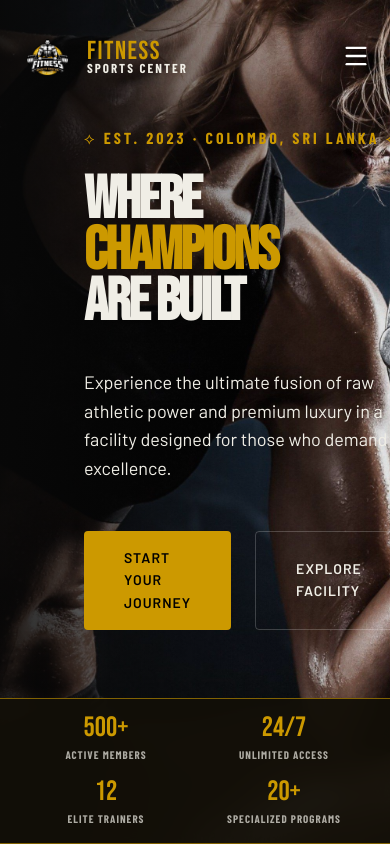
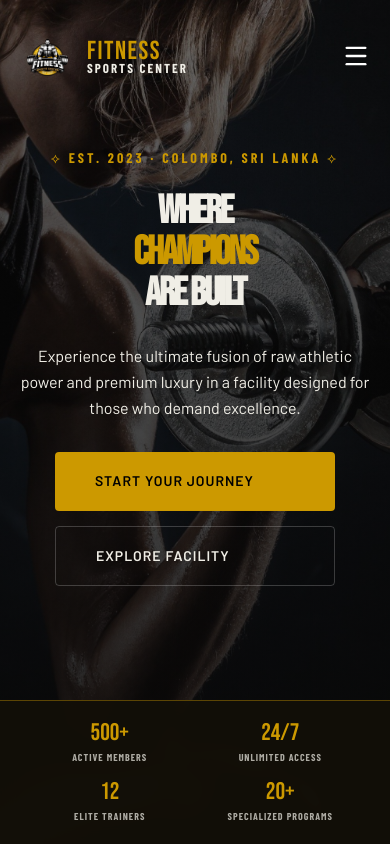
Before and after one commit to cheshanth-14/fitness_web, a React (Vite) app: page / in a window 390 px wide. Shown: the top 844 px of the page. Built offline with nearby package versions, Linux system fonts and the light colour scheme.

Commit message:
feat: Implement responsive Navbar component with mobile menu and initial Hero section styling.

```diff
--- a/src/components/Navbar.css
+++ b/src/components/Navbar.css
@@ -106,16 +106,22 @@
 /* Mobile Menu */
 .mobile-menu {
   position: fixed;
-  inset: 0;
-  background-color: var(--bg-black);
+  top: 0;
+  left: 0;
+  width: 100vw;
+  height: 100vh;
+  background-color: #080808; /* Explicit solid black */
   z-index: 1001;
   display: flex;
   flex-direction: column;
   align-items: center;
-  justify-content: center;
-  gap: 40px;
+  justify-content: flex-start;
+  padding: 100px 20px 40px;
+  gap: 30px;
   transition: transform 0.6s cubic-bezier(0.85, 0, 0.15, 1);
   transform: translateX(100%);
+  overflow-y: auto;
+  -webkit-overflow-scrolling: touch;
 }
 
 .mobile-menu.open {
@@ -123,23 +129,28 @@
 }
 
 .mobile-close {
-  position: absolute;
-  top: 40px;
-  right: 40px;
+  position: fixed;
+  top: 30px;
+  right: 20px;
   color: white;
+  background: none;
+  border: none;
+  cursor: pointer;
+  z-index: 1005;
 }
 
 .mobile-links {
   display: flex;
   flex-direction: column;
   align-items: center;
-  gap: 32px;
+  gap: 20px;
 }
 
 .mobile-link {
   font-family: var(--font-heading);
-  font-size: 48px;
+  font-size: 32px;
   color: var(--text-white);
+  letter-spacing: 1px;
 }
 
 .mobile-link:hover {
--- a/src/components/Navbar.jsx
+++ b/src/components/Navbar.jsx
@@ -1,4 +1,4 @@
-import React, { useState, useEffect } from 'react';
+import React, { useState, useEffect, useRef } from 'react';
 import { Menu, X } from 'lucide-react';
 import './Navbar.css';
 import logo from '../assets/logo.png';
@@ -6,6 +6,7 @@ import logo from '../assets/logo.png';
 const Navbar = () => {
   const [isOpen, setIsOpen] = useState(false);
   const [scrolled, setScrolled] = useState(false);
+  const menuRef = useRef(null);
 
   useEffect(() => {
     const handleScroll = () => {
@@ -14,6 +15,24 @@ const Navbar = () => {
     window.addEventListener('scroll', handleScroll);
     return () => window.removeEventListener('scroll', handleScroll);
   }, []);
+
+  useEffect(() => {
+    if (isOpen) {
+      document.body.style.overflow = 'hidden';
+      // Use a small timeout to ensure the menu is ready and reset scroll
+      const timeoutId = setTimeout(() => {
+        if (menuRef.current) {
+          menuRef.current.scrollTop = 0;
+        }
+      }, 50);
+      return () => clearTimeout(timeoutId);
+    } else {
+      document.body.style.overflow = 'auto';
+    }
+    return () => {
+      document.body.style.overflow = 'auto';
+    };
+  }, [isOpen]);
 
   const navLinks = [
     { name: 'Home', href: '#home' },
@@ -25,6 +44,7 @@ const Navbar = () => {
   ];
 
   return (
+    <>
       <nav className={`navbar ${scrolled ? 'scrolled' : ''}`}>
         <div className="navbar-container">
           {/* Logo */}
@@ -58,9 +78,10 @@ const Navbar = () => {
             {isOpen ? <X size={28} /> : <Menu size={28} />}
           </button>
         </div>
+      </nav>
 
       {/* Mobile Menu */}
-      <div className={`mobile-menu ${isOpen ? 'open' : ''}`}>
+      <div className={`mobile-menu ${isOpen ? 'open' : ''}`} ref={menuRef}>
         <button className="mobile-close" onClick={() => setIsOpen(false)}>
           <X size={32} />
         </button>
@@ -82,7 +103,7 @@ const Navbar = () => {
           </a>
         </div>
       </div>
-    </nav>
+    </>
   );
 };
 
--- a/src/sections/Hero.css
+++ b/src/sections/Hero.css
@@ -2,14 +2,20 @@
   position: relative;
   z-index: 2;
   text-align: left;
-  max-width: 100% !important;
-  margin-left: 20% !important;
-  margin-right: auto;
+  width: 100%;
+  max-width: 1440px;
+  margin: 0 auto;
+  padding: 0 40px;
+  padding-bottom: 15vh;
   display: flex;
   flex-direction: column;
   align-items: flex-start;
-  padding-bottom: 20vh;
-  padding-left: 0;
+}
+
+@media (min-width: 1025px) {
+  .hero-content-left {
+    padding-left: 10%; /* Subtle offset for larger screens */
+  }
 }
 
 .hero-section {
@@ -23,7 +29,7 @@
   display: flex;
   align-items: center;
   overflow: hidden;
-  padding: 80px 10px 0;
+  padding: 80px 0 0;
 }
 
 .hero-overlay {
@@ -32,7 +38,6 @@
   left: 0;
   width: 100%;
   height: 100%;
-  /* Stronger gradient from left to ensure text readability without hiding the subject on the right */
   background: linear-gradient(to right, rgba(8, 8, 8, 0.9) 0%, rgba(8, 8, 8, 0.4) 50%, rgba(8, 8, 8, 0.1) 100%);
   z-index: 1;
 }
@@ -40,39 +45,38 @@
 .hero-overline {
   color: var(--primary-gold);
   font-family: var(--font-accent);
-  font-size: 16px;
+  font-size: 14px;
   letter-spacing: 3px;
   margin-bottom: 24px;
 }
 
 .hero-headline {
-  font-size: clamp(60px, 12vw, 120px);
-  line-height: 0.85;
+  font-size: clamp(48px, 10vw, 120px);
+  line-height: 0.9;
   letter-spacing: -2px;
   display: flex;
   flex-direction: column;
-  margin-bottom: 40px;
+  margin-bottom: 32px;
   font-weight: 700;
 }
 
 .hero-subtext-left {
   color: var(--text-white);
   font-size: 18px;
-  max-width: 500px;
-  /* Slightly narrower to stay on the left */
+  max-width: 550px;
   line-height: 1.6;
   margin-bottom: 48px;
   opacity: 0.9;
-  text-align: left;
 }
 
 .hero-actions-left {
   display: flex;
-  gap: 24px;
+  gap: 20px;
+  flex-wrap: wrap;
 }
 
 .btn-hero {
-  padding: 16px 40px;
+  padding: 18px 40px;
   font-size: 14px;
   font-weight: 700;
   letter-spacing: 1px;
@@ -84,10 +88,9 @@
   left: 0;
   width: 100%;
   background-color: rgba(18, 15, 8, 0.95);
-  border-top: 1px solid rgba(204, 153, 0, 0.6);
-  border-bottom: 1px solid rgba(204, 153, 0, 0.6);
+  border-top: 1px solid rgba(204, 153, 0, 0.4);
   z-index: 2;
-  padding: 15px 0;
+  padding: 20px 0;
   backdrop-filter: blur(10px);
 }
 
@@ -95,6 +98,7 @@
   display: flex;
   justify-content: space-around;
   align-items: center;
+  gap: 20px;
 }
 
 .stat-col {
@@ -102,19 +106,19 @@
   flex-direction: column;
   align-items: center;
   gap: 4px;
-  flex: 1;
+  text-align: center;
 }
 
 .stat-num {
   font-family: var(--font-heading);
-  font-size: 36px;
+  font-size: 32px;
   color: var(--primary-gold);
   line-height: 1;
 }
 
 .stat-txt {
   font-family: var(--font-accent);
-  font-size: 11px;
+  font-size: 10px;
   color: var(--text-white);
   letter-spacing: 1px;
   opacity: 0.7;
@@ -122,32 +126,61 @@
 
 .stat-divider-vertical {
   width: 1px;
-  height: 40px;
-  background-color: rgba(204, 153, 0, 0.2);
+  height: 30px;
+  background-color: rgba(204, 153, 0, 0.15);
 }
 
 @media (max-width: 1024px) {
-  .hero-headline {
-    font-size: 80px;
+  .hero-content-left {
+    padding: 0 40px 15vh;
   }
 }
 
 @media (max-width: 768px) {
+  .hero-section {
+    padding-top: 100px;
+    background-position: 70% center; /* Show more of the athlete on mobile */
+  }
+
+  .hero-overlay {
+    background: linear-gradient(to top, rgba(8, 8, 8, 0.9) 0%, rgba(8, 8, 8, 0.6) 100%);
+  }
+
+  .hero-content-left {
+    text-align: center;
+    align-items: center;
+    padding: 0 20px 25vh;
+  }
+
+  .hero-headline {
+    font-size: clamp(42px, 12vw, 60px);
+    gap: 5px;
+  }
+
+  .hero-subtext-left {
+    font-size: 16px;
+    margin-bottom: 32px;
+  }
+
+  .hero-actions-left {
+    justify-content: center;
+    width: 100%;
+    gap: 15px;
+  }
+
+  .btn-hero {
+    width: 100%;
+    max-width: 280px;
+  }
+
   .hero-bottom-stats {
-    padding: 15px 0;
-    bottom: 0;
-    width: 100%;
-    border-radius: 0;
+    padding: 20px 0;
   }
 
   .stats-container {
-    flex-wrap: wrap;
-    gap: 15px 30px;
-  }
-
-  .stat-col {
-    min-width: 120px;
-    flex: 1;
+    display: grid;
+    grid-template-columns: 1fr 1fr;
+    gap: 20px;
   }
 
   .stat-divider-vertical {
@@ -155,20 +188,16 @@
   }
 
   .stat-num {
-    font-size: 28px;
+    font-size: 24px;
+  }
+}
+
+@media (max-width: 480px) {
+  .hero-headline {
+    font-size: 40px;
   }
 
-  .hero-actions-centered {
-    flex-direction: column;
-    width: 100%;
-    max-width: 300px;
-  }
-
-  .hero-headline {
-    font-size: 60px;
-  }
-
-  .hero-content-centered {
-    padding-bottom: 20vh;
+  .stats-container {
+    gap: 15px;
   }
 }
```
Lines whose indentation alone changed are shown as unchanged.
